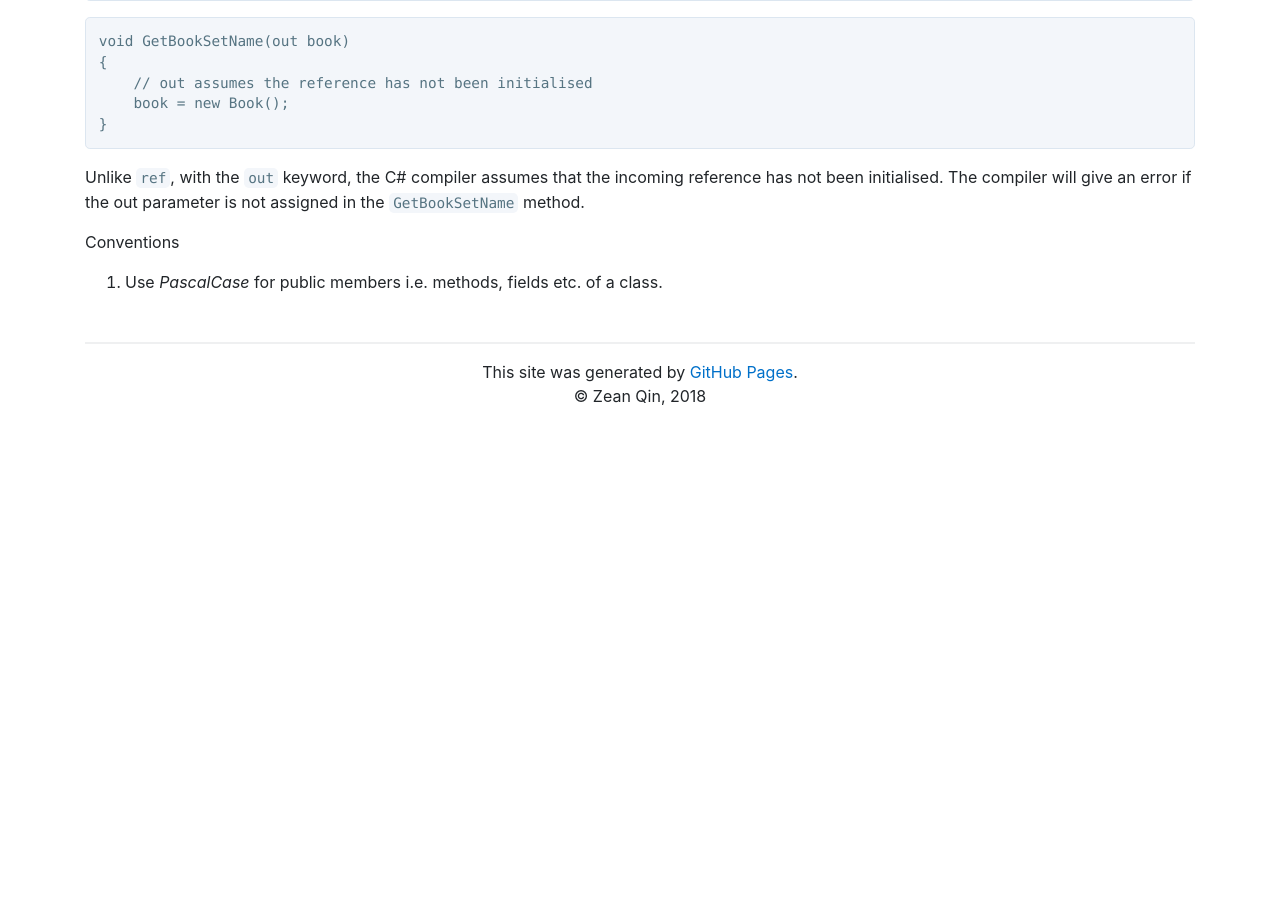
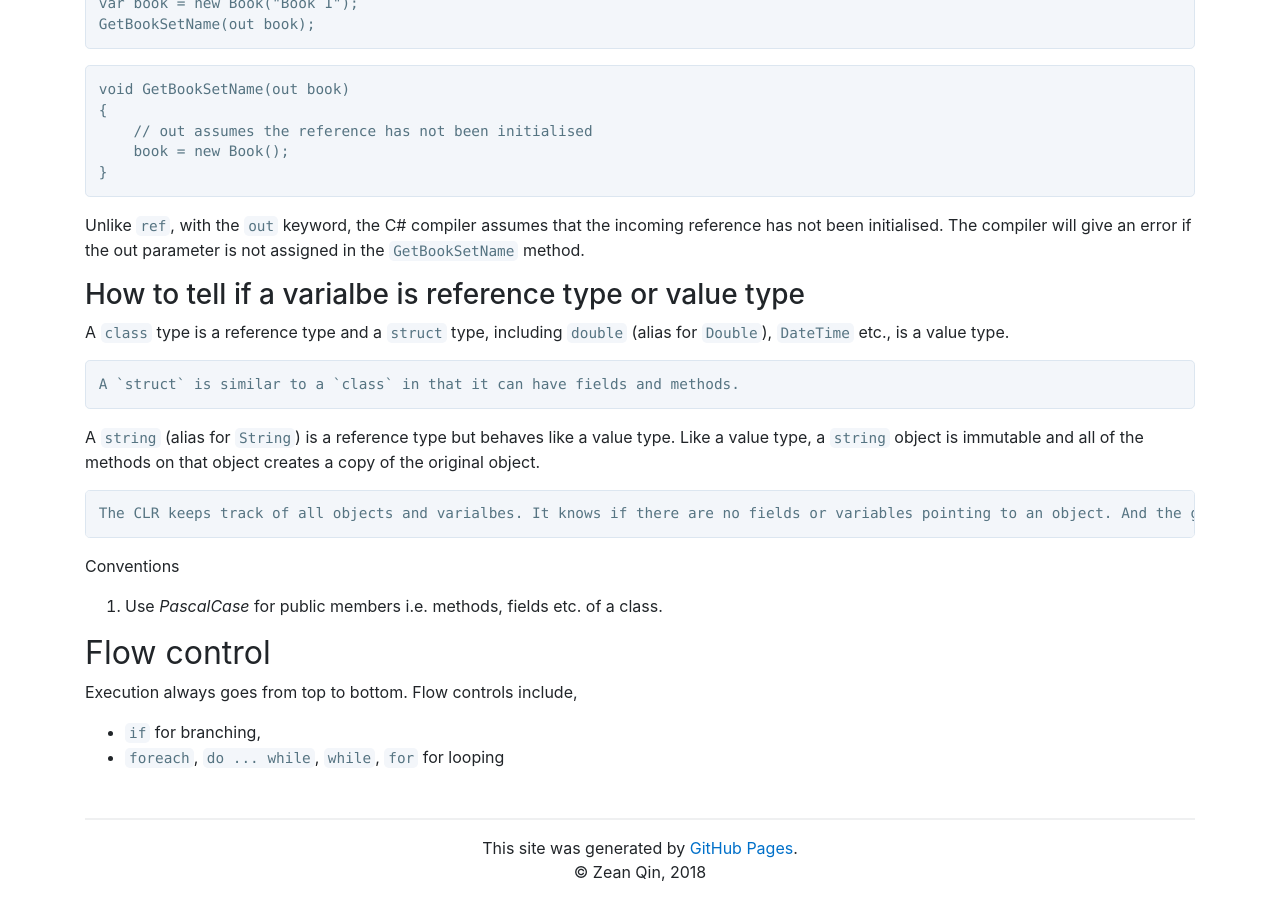
Before and after one commit to ZeanQin/zeanqin.github.io, a Jekyll site: the page built from _posts/2019-06-25-definitive-guide-c#.md, in a window 1280 px wide and 900 px high, scrolled down 2705 px. Built offline with Jekyll 4.4.1, drawn with Linux system fonts in a browser that asks for light colours; before the commit the page ends 3129 px from its top, so only the background shows below that; some of the changed text lies outside the part shown.

Commit message:
Update c# post

````diff
--- a/_posts/2019-06-25-definitive-guide-c#.md
+++ b/_posts/2019-06-25-definitive-guide-c#.md
@@ -82,5 +82,23 @@ void GetBookSetName(out book)
 
 Unlike `ref`, with the `out` keyword, the C# compiler assumes that the incoming reference has not been initialised. The compiler will give an error if the out parameter is not assigned in the `GetBookSetName` method.
 
+### How to tell if a varialbe is reference type or value type
+A `class` type is a reference type and a `struct` type, including `double` (alias for `Double`), `DateTime` etc., is a value type.
+
+```
+A `struct` is similar to a `class` in that it can have fields and methods.
+```
+
+A `string` (alias for `String`) is a reference type but behaves like a value type. Like a value type, a `string` object is immutable and all of the methods on that object creates a copy of the original object.
+
+```
+The CLR keeps track of all objects and varialbes. It knows if there are no fields or variables pointing to an object. And the garbage collector will deallocate that object to free up memory.
+```
+
 Conventions
 1. Use _PascalCase_ for public members i.e. methods, fields etc. of a class.
+
+## Flow control
+Execution always goes from top to bottom. Flow controls include,
+- `if` for branching,
+- `foreach`, `do ... while`, `while`, `for` for looping
````
